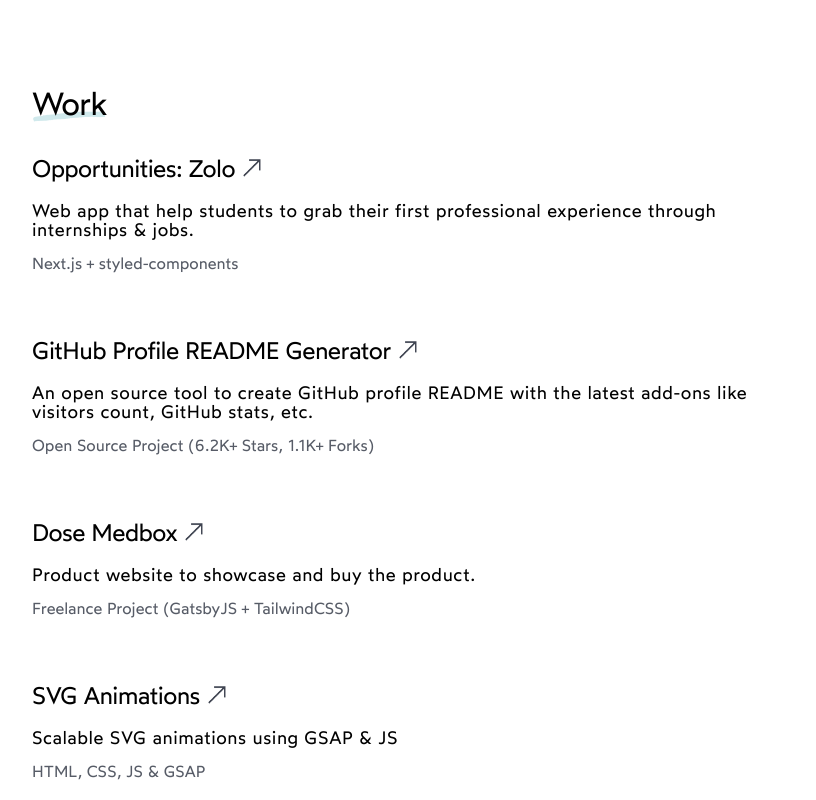
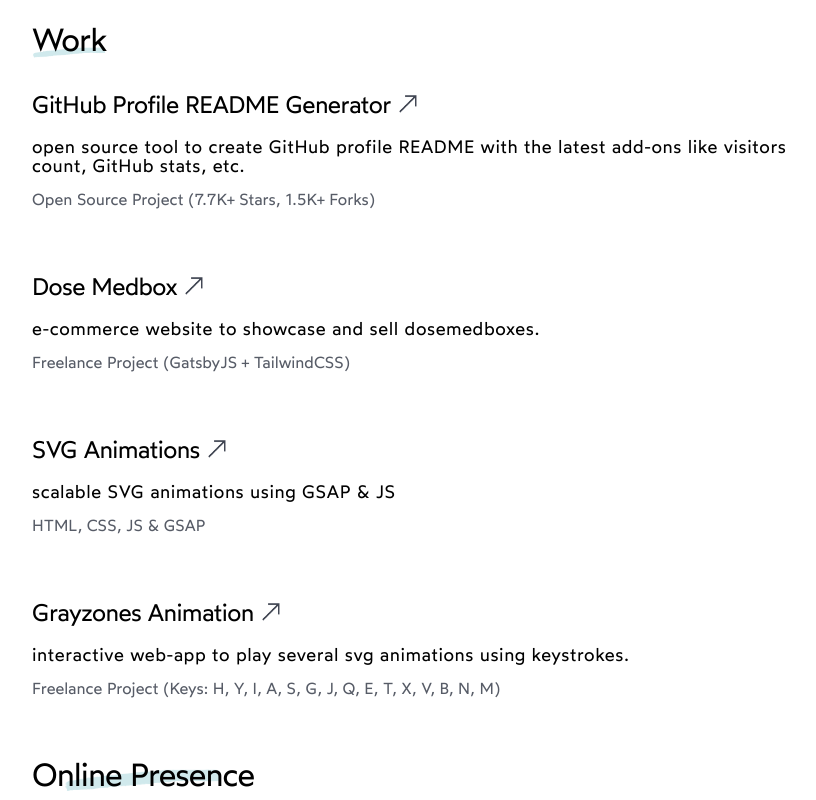
Before and after one commit to rahuldkjain/rahuldkjain.github.io, a Next.js app: page / in a window 1280 px wide. Shown: the part 720-1520 px from the top of the page, without its empty margins (224-1040 px from the left). Built offline with nearby package versions, Linux system fonts and the light colour scheme.

Commit message:
update work, add BMC widget

```diff
--- a/constants/work.js
+++ b/constants/work.js
@@ -1,34 +1,29 @@
 export const WORK = [
-  {
-    title: "Opportunities: Zolo",
-    description:
-      "Web app that help students to grab their first professional experience through internships & jobs.",
-    link: "https://opportunity.zolostays.com/",
-    extra: "Next.js + styled-components",
-  },
   {
     title: "GitHub Profile README Generator",
     description:
-      "An open source tool to create GitHub profile README with the latest add-ons like visitors count, GitHub stats, etc.",
+      "open source tool to create GitHub profile README with the latest add-ons like visitors count, GitHub stats, etc.",
     link: "https://github.com/rahuldkjain/github-profile-readme-generator",
-    extra: "Open Source Project (6.2K+ Stars, 1.1K+ Forks)",
+    extra: "Open Source Project (7.7K+ Stars, 1.5K+ Forks)",
   },
   {
     title: "Dose Medbox",
-    description: "Product website to showcase and buy the product.",
-    link: "https://test.dosemedbox.com/",
+    description: "e-commerce website to showcase and sell dosemedboxes.",
+    link: "https://dosemedbox.com/",
     extra: "Freelance Project (GatsbyJS + TailwindCSS)",
   },
   {
     title: "SVG Animations",
-    description: "Scalable SVG animations using GSAP & JS",
+    description: "scalable SVG animations using GSAP & JS",
     link: "https://rahuldkjain-animations.vercel.app/",
     extra: "HTML, CSS, JS & GSAP",
   },
   {
     title: "Grayzones Animation",
-    description: "Interactive web-app to play several svg animations using keystrokes.",
+    description:
+      "interactive web-app to play several svg animations using keystrokes.",
     link: "https://grayzones-animation.vercel.app/",
-    extra: "Freelance Project (Keys: H, Y, I, A, S, G, J, Q, E, T, X, V, B, N, M)",
+    extra:
+      "Freelance Project (Keys: H, Y, I, A, S, G, J, Q, E, T, X, V, B, N, M)",
   },
 ];
--- a/pages/index.js
+++ b/pages/index.js
@@ -22,6 +22,18 @@
     <>
       <Head>
         <title>Rahul Jain: Developer, Freelance, & Animator</title>
+        <script
+          data-name="BMC-Widget"
+          data-cfasync="false"
+          src="https://cdnjs.buymeacoffee.com/1.0.0/widget.prod.min.js"
+          data-id="rahuldkjain"
+          data-description="Support me on Buy me a coffee!"
+          data-message="Buy me a coffee!"
+          data-color="#FFDD00"
+          data-position="Right"
+          data-x_margin="18"
+          data-y_margin="18"
+        ></script>
       </Head>
       <Container>
         <Header>
--- a/styles/index.js
+++ b/styles/index.js
@@ -36,7 +36,6 @@
   justify-content: center;
   align-items: center;
   flex-direction: column;
-  margin-bottom: 64px;
 `;
 export const Title = styled.h1`
   text-align: center;
```
